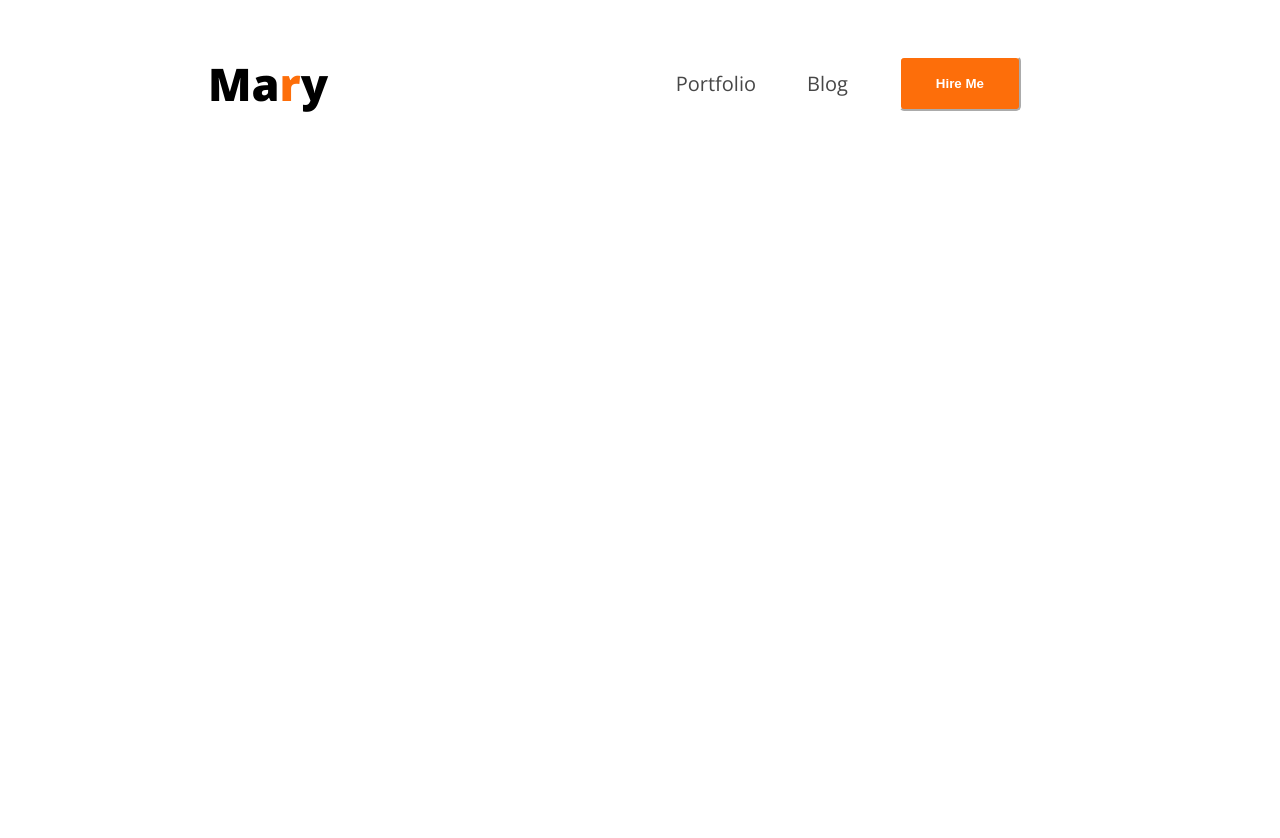
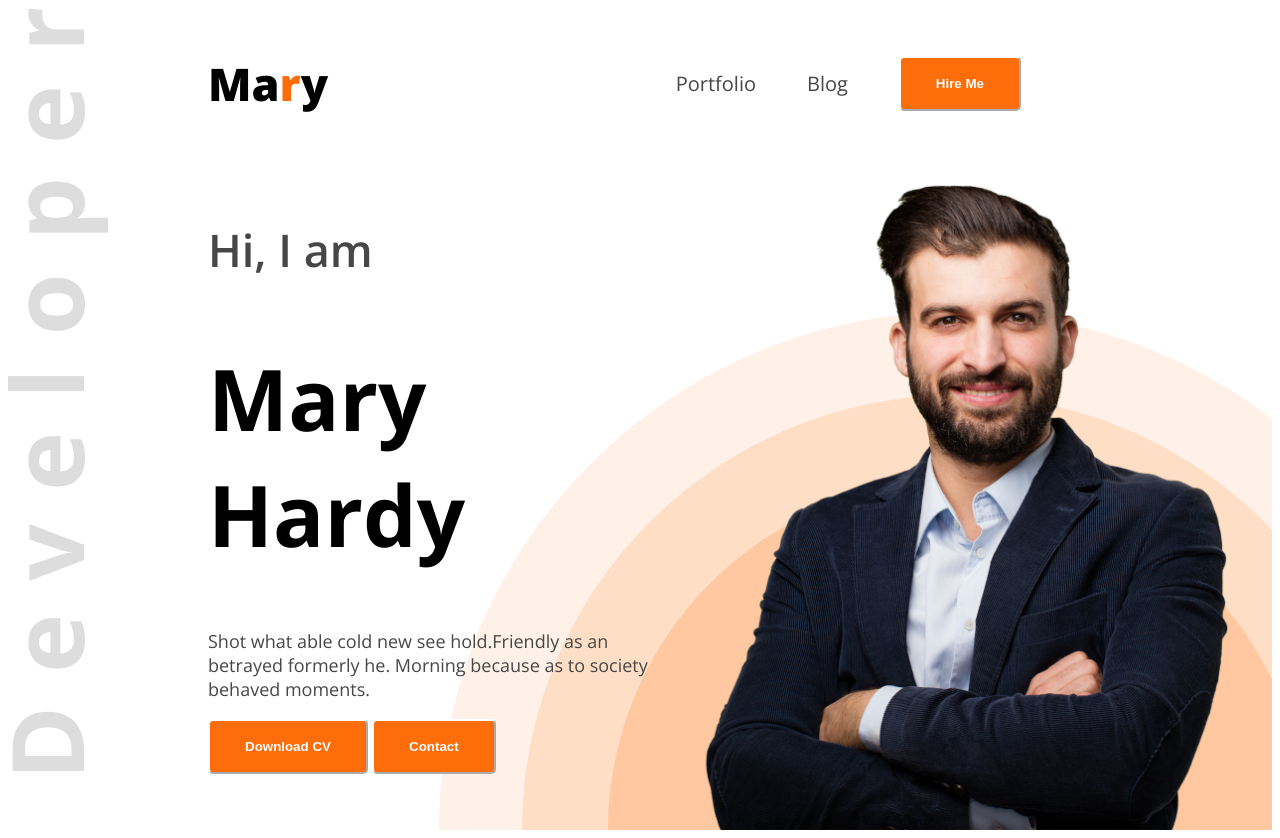
Before and after one commit to muhsinabdullah/My-Portfolio, a plain HTML site: page index.html in a window 1280 px wide. Before the commit the page ends 800 px from the top, so only its background shows below. Drawn offline with nearby package versions, Linux system fonts and the light colour scheme.

Commit message:
banner added

```diff
--- a/index.html
+++ b/index.html
@@ -13,7 +13,7 @@
 </head>
 
 <body class="open-sans-normal">
-    <header>
+    <header class="header">
         <nav>
             <h3 class="nav-title">Ma<span class="text-primary">r</span>y</h3>
             <ul>
@@ -22,6 +22,16 @@
                 <li><a href=""><button class="btn-primary">Hire Me</button></a></li>
             </ul>
         </nav>
+       <div class="banner">
+            <div class="banner-content">
+                <h4 class="banner-greetings dark-2">Hi, I  am</h4>
+                <h1 class="banner-title">Mary Hardy</h1>
+                <p class="banner-description dark-2">Shot what able cold new see hold.Friendly as an betrayed formerly he. Morning because as to society behaved moments.</p>
+                <button class="btn-primary">Download CV</button>
+                <button class="btn-primary">Contact</button>
+            </div>
+            <img class="banner-profile-pic" src="images/hardy.png" alt="">
+       </div>
     </header>
 
     <main>
--- a/styles/portfolio.css
+++ b/styles/portfolio.css
@@ -20,6 +20,13 @@
     padding: 18px 35px;
     border-radius: 5px;
     border-color: white;
+}
+
+/* header */
+.header{
+    background-image: url(../images/developer.png), url(../images/header_bg.png);
+    background-repeat: no-repeat;
+    background-position: top left, bottom right;
 }
 /* Nav styles */
 nav{
@@ -46,3 +53,31 @@ nav ul a{
     text-decoration: none;
     font-size: 20px;
 }
+
+/* banner styles */
+
+.banner{
+    display: flex;
+    justify-content: space-between;
+    margin: 0 35px 0 200px;
+}
+.banner-content{
+    max-width: 580px;
+}
+.banner-greetings{
+    font-size: 45px;
+    font-weight: 600;
+}
+
+.banner-title{
+    font-weight: bold;
+    font-size: 85px;
+}
+
+.banner-description{
+    font-size: 18px;
+}
+
+.banner-profile-pic{
+    width: 580px;
+}
```
